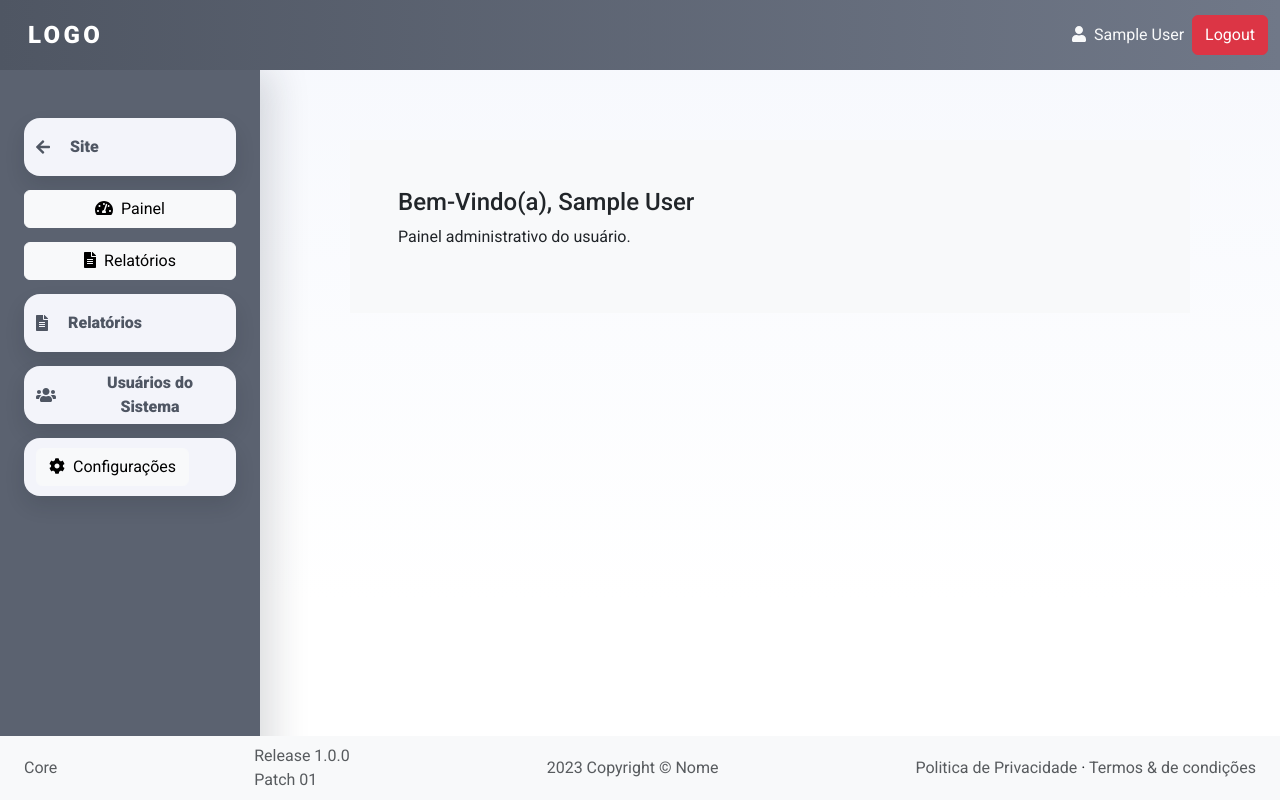
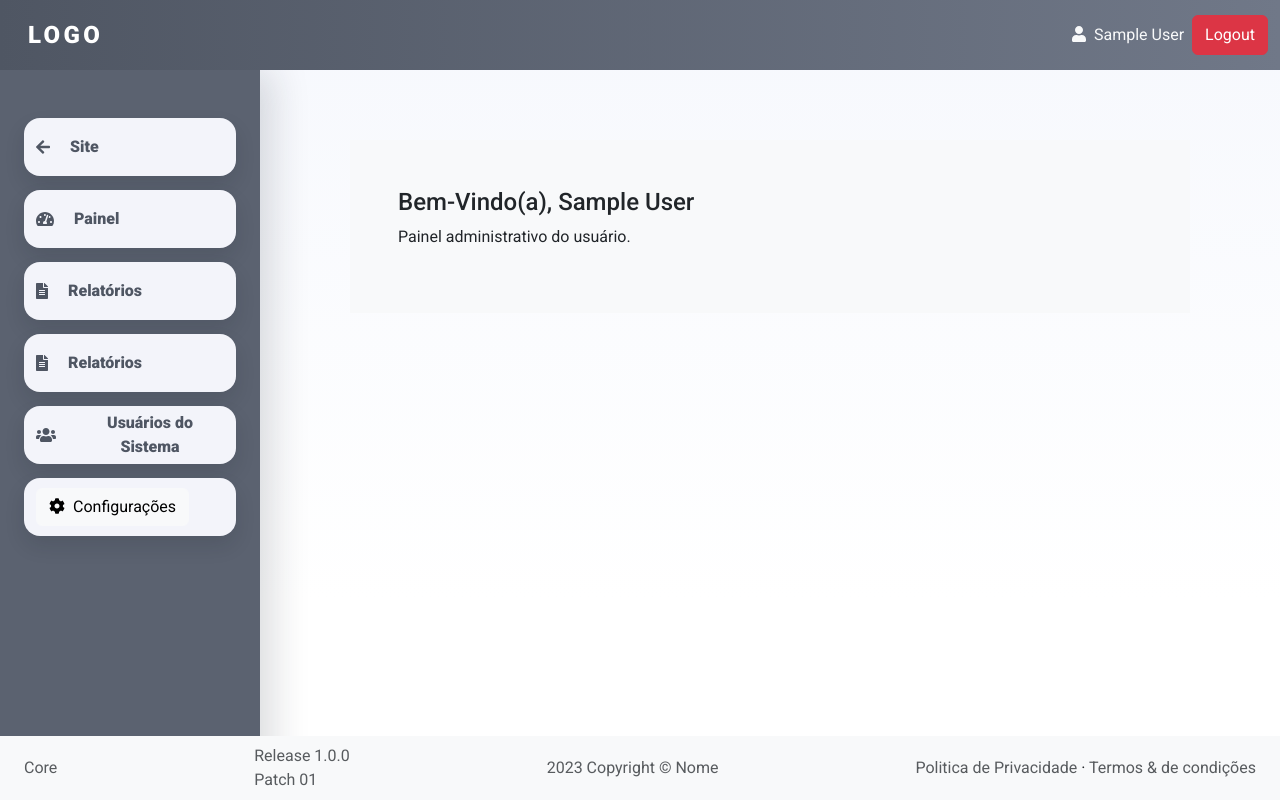
Before and after one commit to e-brendon/corporate_system, a Django app: page /config/ in a window 1280 px wide. Run offline with Django 4.2, Linux system fonts and the light colour scheme; the visitor is signed in with stand-in values (Sample User, id 1); parts of the project's set-up code (start-up, migrations or seed data) failed here and were passed over.

Commit message:
update_butt

```diff
--- a/apps/base/templates/base_dashboard.html
+++ b/apps/base/templates/base_dashboard.html
@@ -45,9 +45,11 @@
                 <a class="btn sidebar-link {% if current_url == 'home' %}btn-warning active{% else %}btn-light{% endif %}" aria-current="true" href="{% url 'home' %}">
                     <i class="fas fa-arrow-left me-2"></i>Site
                 </a>
-                <button type="button" class="btn btn-light" aria-current="true"
-                    onclick="location.href='{% url 'painel' %}'"><i class="fas fa-tachometer-alt me-2"></i>Painel</button><button
-                    type="button" class="btn btn-light"><i class="fas fa-file-alt me-2"></i>Relatórios</button>
+                <a class="btn sidebar-link btn-light" aria-current="true" href="{% url 'painel' %}">
+                    <i class="fas fa-tachometer-alt me-2"></i>Painel
+                </a>
+                <a class="btn sidebar-link btn-light" href="#">
+                    <i class="fas fa-file-alt me-2"></i>Relatórios
                 </a>
                 <a class="btn sidebar-link btn-light" href="#">
                     <i class="fas fa-file-alt me-2"></i>Relatórios
```
